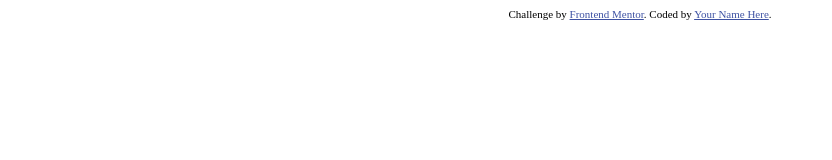
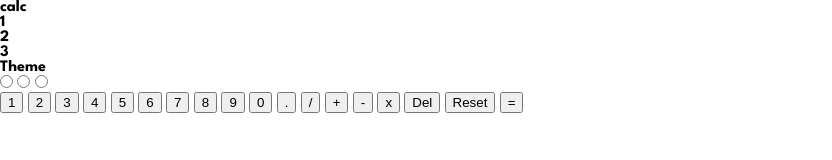
Before and after one commit to Alpha437/calculator-app, a plain HTML site: page index.html in a window 1280 px wide. Shown: the whole page, without its empty margins (0-832 px from the left). Drawn offline with Linux system fonts and the light colour scheme.

Commit message:
Setting things up

```diff
--- a/index.html
+++ b/index.html
@@ -1,26 +1,76 @@
 <!DOCTYPE html>
 <html lang="en">
+
 <head>
   <meta charset="UTF-8">
-  <meta name="viewport" content="width=device-width, initial-scale=1.0"> <!-- displays site properly based on user's device -->
+  <meta name="viewport" content="width=device-width, initial-scale=1.0">
+  <!-- displays site properly based on user's device -->
 
   <link rel="icon" type="image/png" sizes="32x32" href="./images/favicon-32x32.png">
 
   <title>Frontend Mentor | Calculator app</title>
+  <link rel="stylesheet" href="style.css">
+  <link rel="preconnect" href="https://fonts.googleapis.com">
+  <link rel="preconnect" href="https://fonts.gstatic.com" crossorigin>
+  <link href="https://fonts.googleapis.com/css2?family=League+Spartan:wght@700&display=swap" rel="stylesheet">
+</head>
 
-  <!-- Feel free to remove these styles or customise in your own stylesheet 👍 -->
-  <style>
-    .attribution { font-size: 11px; text-align: center; }
-    .attribution a { color: hsl(228, 45%, 44%); }
-  </style>
-</head>
 <body>
+  <main class="app">
+    <header class="heading">
+      <div class="logo-wrapper">
+        <p class="logo">calc</p>
+      </div>
 
+      <div class="theme-wrapper">
+        <div class="theme-numbers">
+          <p class="theme-number">1</p>
+          <p class="theme-number">2</p>
+          <p class="theme-number">3</p>
+        </div>
 
+        <div class="theme-selector">
+          <p class="theme-title">Theme</p>
+          <div class="theme-buttons">
+            <input type="radio" name="theme" id="dark" class="dark">
+            <input type="radio" name="theme" id="light" class="light">
+            <input type="radio" name="theme" id="violet" class="violet">
+          </div>
+        </div>
+      </div>
+    </header>
 
-  <div class="attribution">
+    <div class="screen">
+      <p class="operation"></p>
+    </div>
+
+    <div class="buttons-grid">
+      <button class="button">1</button>
+      <button class="button">2</button>
+      <button class="button">3</button>
+      <button class="button">4</button>
+      <button class="button">5</button>
+      <button class="button">6</button>
+      <button class="button">7</button>
+      <button class="button">8</button>
+      <button class="button">9</button>
+      <button class="button">0</button>
+      <button class="button">.</button>
+      <button class="button">/</button>
+      <button class="button">+</button>
+      <button class="button">-</button>
+      <button class="button">x</button>
+      <button class="button">Del</button>
+      <button class="button">Reset</button>
+      <button class="button">=</button>
+    </div>
+  </main>
+
+  <!-- <div class="attribution">
     Challenge by <a href="https://www.frontendmentor.io?ref=challenge" target="_blank">Frontend Mentor</a>.
     Coded by <a href="#">Your Name Here</a>.
-  </div>
+  </div> -->
+  <script src="script.js"></script>
 </body>
+
 </html>
--- /dev/null
+++ b/style.css
@@ -0,0 +1,70 @@
+/* || RESET */
+* {
+  margin: 0;
+  paddding: 0;
+  box-sizing: border-box;
+}
+
+/* || VARIABLES */
+:root {
+  --main-bg: hsl(222, 26%, 31%);
+  --keypad-bg: hsl(223, 31%, 20%);
+  --screen-bg: hsl(224, 36%, 15%);
+
+  /* Keys */
+  --key-bg1: hsl(225, 21%, 49%);
+  --key-shadow1: hsl(224, 28%, 35%);
+  --key-bg2: hsl(6, 63%, 50%);
+  --key-shadow2: hsl(6, 70%, 34%);
+  --key-bg3: hsl(30, 25%, 89%);
+  --key-shadow3: hsl(28, 16%, 65%);
+
+  /* Text */
+  --text-clr: hsl(221, 14%, 31%);
+  --text-white: hsl(0, 0%, 100%);
+}
+
+:root:has(#light:checked) {
+  --main-bg: hsl(0, 0%, 90%);
+  --keypad-bg: hsl(0, 5%, 81%);
+  --screen-bg: hsl(0, 0%, 93%);
+
+  /* Keys */
+  --key-bg1: hsl(185, 42%, 37%);
+  --key-shadow1: hsl(185, 58%, 25%);
+  --key-bg2: hsl(25, 98%, 40%);
+  --key-shadow2: hsl(25, 99%, 27%);
+  --key-bg3: hsl(45, 7%, 89%);
+  --key-shadow3: hsl(35, 11%, 61%);
+
+  /* Text */
+  --text-clr: hsl(60, 10%, 19%);
+  --text-white: hsl(0, 0%, 100%);
+}
+
+:root:has(#violet:checked) {
+  --main-bg: hsl(268, 75%, 9%);
+  --keypad-bg: hsl(268, 71%, 12%);
+  --screen-bg: hsl(268, 71%, 12%);
+
+  /* Keys */
+  --key-bg1: hsl(281, 89%, 26%);
+  --key-shadow1: hsl(285, 91%, 52%);
+  --key-bg2: hsl(176, 100%, 44%);
+  --key-shadow2: hsl(177, 92%, 70%);
+  --key-bg3: hsl(268, 47%, 21%);
+  --key-shadow3: hsl(290, 70%, 36%);
+
+  /* Text */
+  --text-clr: hsl(52, 100%, 62%);
+  --text-white: hsl(0, 0%, 100%);
+  --text-dark-blue: hsl(198, 20%, 13%);
+}
+
+/* || GENERAL STYLES */
+body {
+  font-family: 'League Spartan', sans-serif;
+}
+
+.attribution { font-size: 11px; text-align: center; }
+.attribution a { color: hsl(228, 45%, 44%); }
```
Also changed, not shown: script.js (added).
